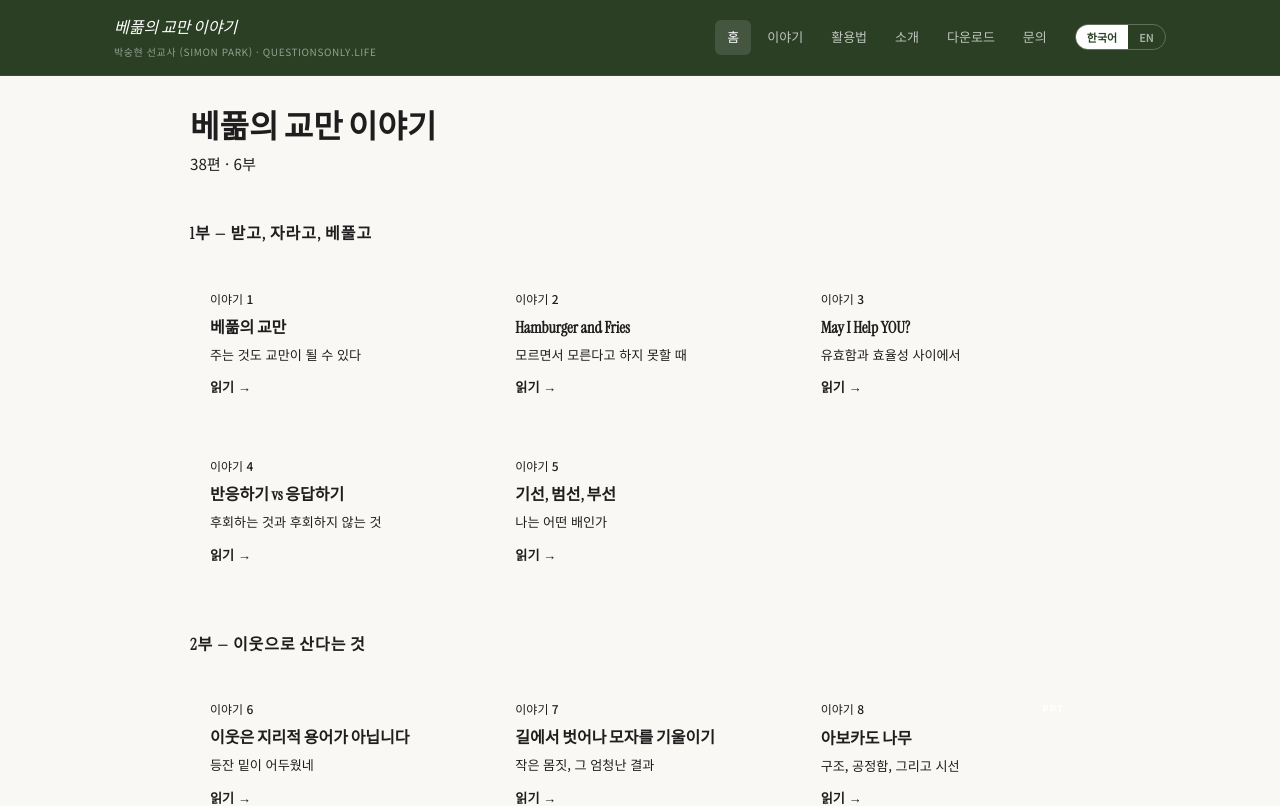
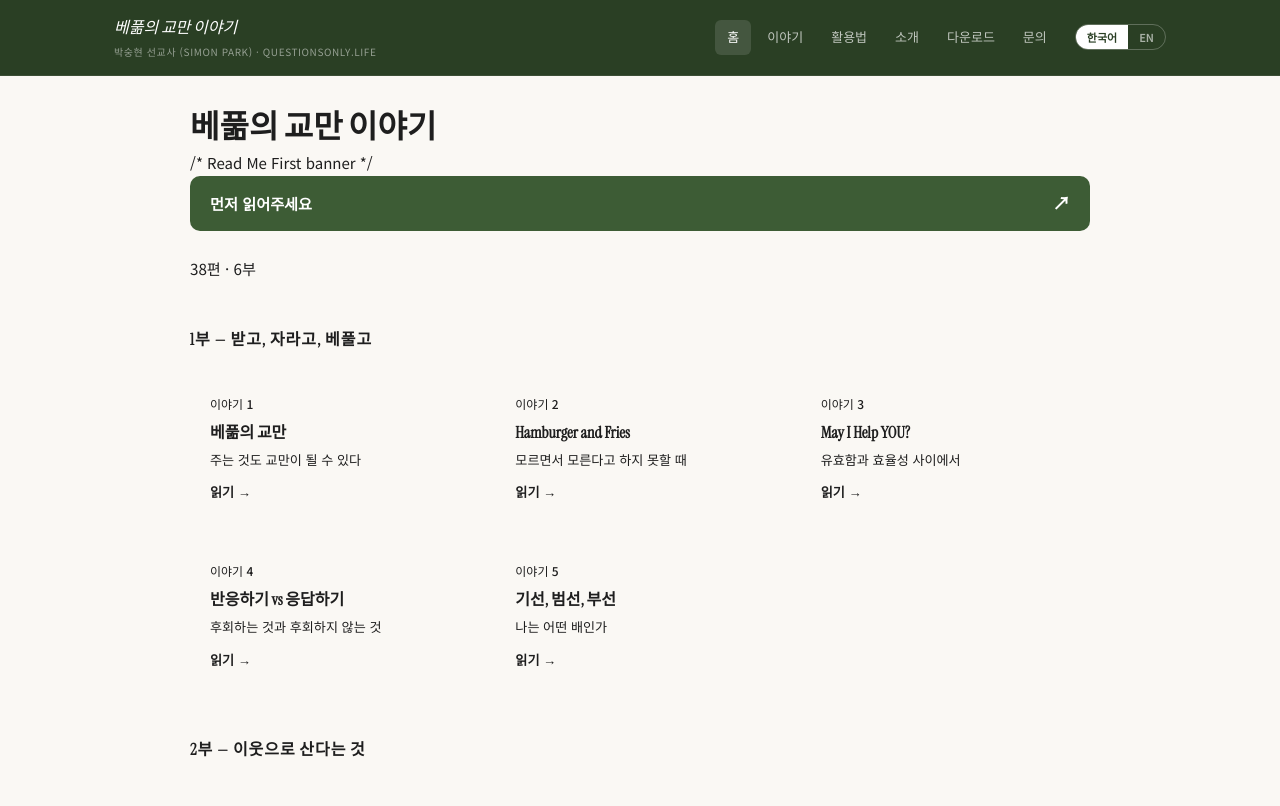
Before and after one commit to SimonPark-Life/questionsonly-life, a Next.js app: page / in a window 1280 px wide. Shown: the top 806 px of the page. Built offline with nearby package versions, Linux system fonts and the light colour scheme.

Commit message:
Implement 'Read Me First' banner in StoriesPage
Added a 'Read Me First' banner with dynamic link and styles.

```diff
--- a/app/page.tsx
+++ b/app/page.tsx
@@ -2,7 +2,7 @@
 
 import { useRouter } from 'next/navigation'
 import { useLang, t } from '@/lib/language-context'
-import { stories, partLabels } from '@/lib/stories-data'
+import { stories, partLabels, readMeFirst } from '@/lib/stories-data'
 
 export default function StoriesPage() {
   const { lang } = useLang()
@@ -17,6 +17,19 @@ export default function StoriesPage() {
         <h1 style={styles.heading}>
           {lang === 'ko' ? '베풂의 교만 이야기' : 'Arrogant Generosity'}
         </h1>
+        /* Read Me First banner */
+        <a
+          href={readMeFirst[lang]}
+          target="_blank"
+          rel="noopener noreferrer"
+          style={styles.readMeFirstBanner}
+        >
+          <span style={styles.rmfLabel}>
+            {lang === 'ko' ? '먼저 읽어주세요' : 'Read Me First'}
+          </span>
+          <span style={styles.rmfArrow}>↗</span>
+        </a>
+
         <p style={styles.subheading}>
           {lang === 'ko' ? '38편 · 6부' : '38 Stories · 6 Parts'}
         </p>
@@ -151,6 +164,25 @@ const styles: Record<string, React.CSSProperties> = {
     marginBottom: '0.75rem',
     flex: 1,
   },
+  readMeFirstBanner: {
+    display: 'flex',
+    justifyContent: 'space-between',
+    alignItems: 'center',
+    backgroundColor: 'var(--green)',
+    color: '#fff',
+    borderRadius: '10px',
+    padding: '0.75rem 1.25rem',
+    textDecoration: 'none',
+    marginBottom: '1.5rem',
+    fontSize: '0.95rem',
+    fontWeight: 600,
+  },
+  rmfLabel: {
+    display: 'inline' as const,
+  },
+  rmfArrow: {
+    fontSize: '1.1rem',
+  },
   readMore: {
     fontSize: '0.82rem',
     color: 'var(--accent)',
```
